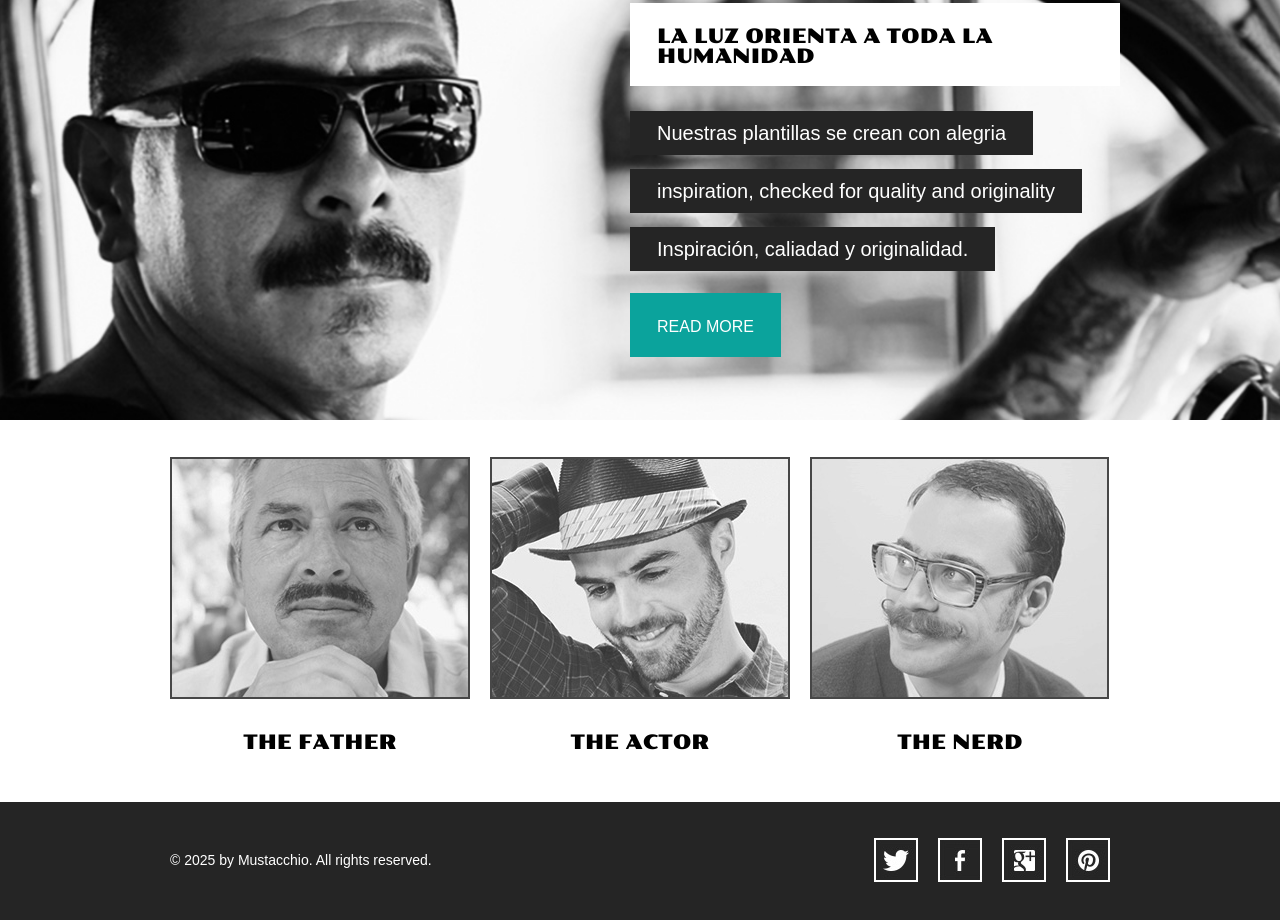
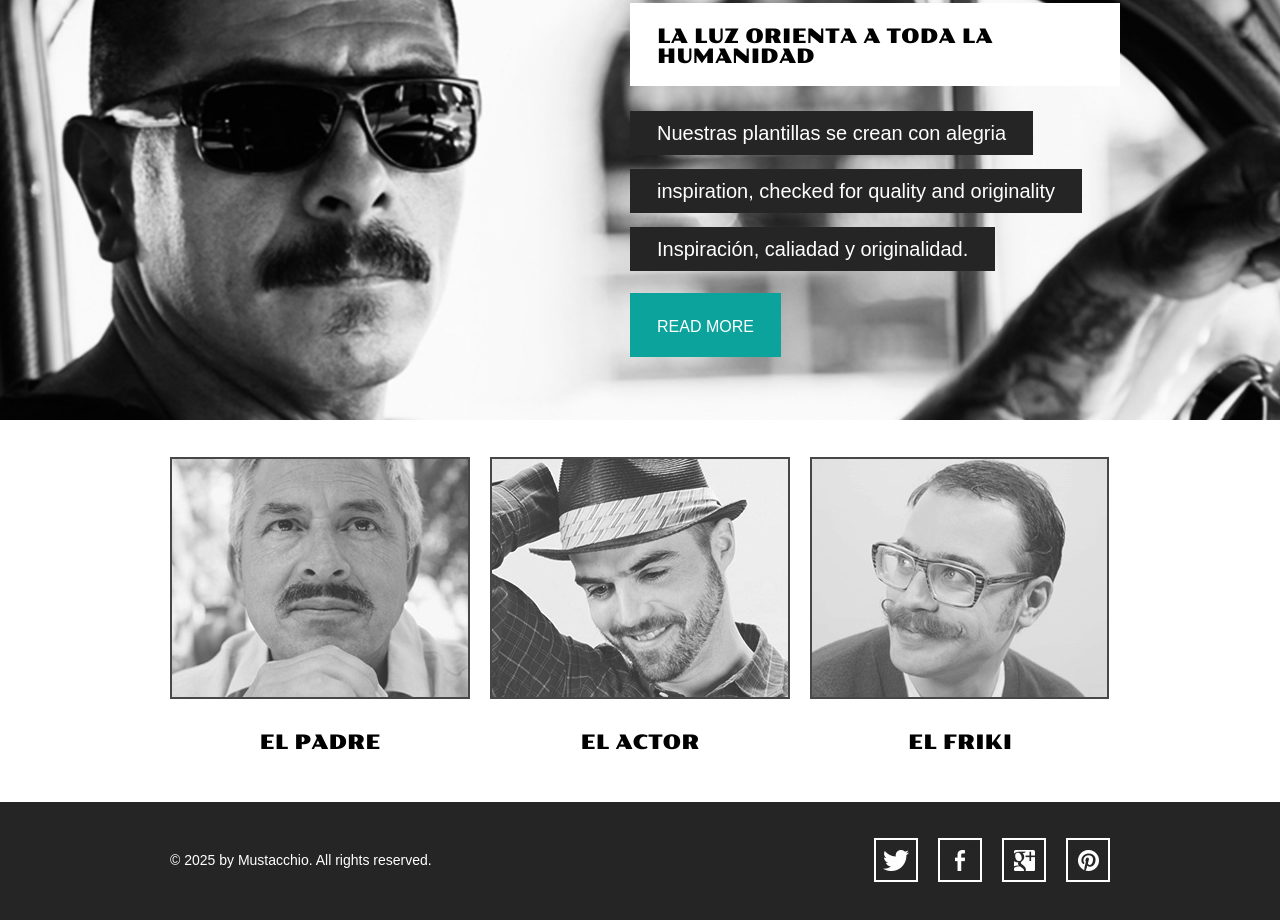
Before and after one commit to Jesuscu96/bigotes, a plain HTML site: page index.html in a window 1280 px wide. Shown: the part 333-1253 px from the top of the page. Drawn offline with Linux system fonts and the light colour scheme.

Commit message:
enlances traducidos

```diff
--- a/index.html
+++ b/index.html
@@ -49,19 +49,19 @@
 			<li>
 				<a href="gallery.html">
 					<img src="images/the-father.jpg" alt="">
-					<span>the father</span>
+					<span>El padre</span>
 				</a>
 			</li>
 			<li>
 				<a href="gallery.html">
 					<img src="images/the-actor.jpg" alt="">
-					<span>the actor</span>
+					<span>el actor</span>
 				</a>
 			</li>
 			<li>
 				<a href="gallery.html">
 					<img src="images/the-nerd.jpg" alt="">
-					<span>the nerd</span>
+					<span>el friki</span>
 				</a>
 			</li>
 		</ul>
```
